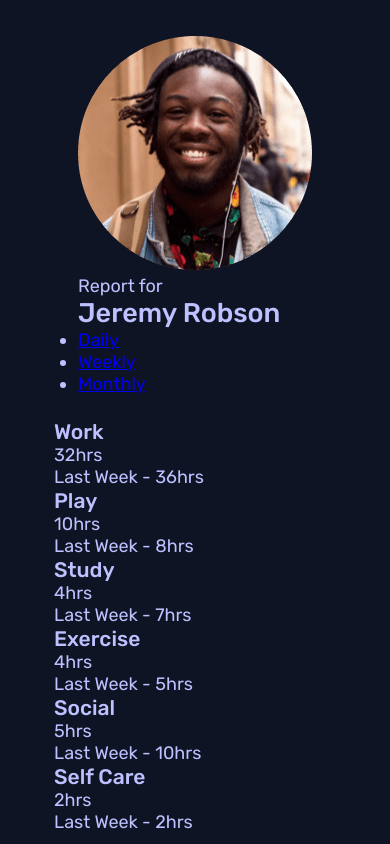
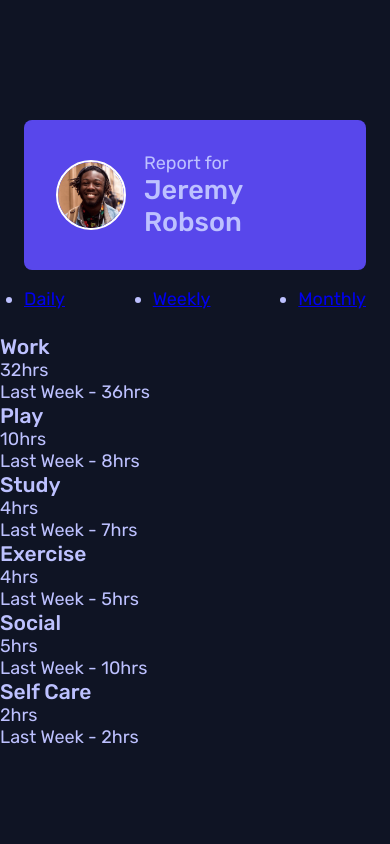
Before and after one commit to Polaris-algedi/time-tracking-dashboard, a website built with Vite: page index.html in a window 390 px wide. Built offline with nearby package versions, Linux system fonts and the light colour scheme.

Commit message:
Adds user profile and timeframe list styling
Introduces new CSS variables and classes to support user profile components and timeframe lists, enhancing layout consistency and visual clarity for mobile displays.

```diff
--- a/src/style.css
+++ b/src/style.css
@@ -36,10 +36,15 @@
   --spacing-1: 1.125rem; /* 18px */
   --spacing-2: 1.25rem; /* 20px */
   --spacing-3: 1.5rem; /* 24px */
+  --spacing-4: 2rem; /* 32px */
 
   /* Design widths */
   --mobile-design-width: 23.438rem; /* 375px */
   --laptop-design-width: 58rem; /* 928px */
+
+  /* Profile picture dimensions for mobile */
+  --profile-picture-width-mobile: 4.375rem; /* 70px */
+  --profile-picture-height-mobile: 4.375rem; /* 70px */
 
   /* Borders */
   --border-radius: 0.5rem; /* 8px */
@@ -81,3 +86,26 @@ h1 {
 header {
   margin: var(--spacing-3);
 }
+
+.user {
+  display: flex;
+  align-items: center;
+  /* gap: var(--spacing-1); */
+  background-color: var(--purple-600);
+  padding: var(--spacing-4);
+  border-radius: var(--border-radius);
+}
+
+.user img {
+  width: var(--profile-picture-width-mobile);
+  height: var(--profile-picture-height-mobile);
+  border: 2px solid white;
+  border-radius: 50%;
+  margin-right: var(--spacing-1);
+}
+
+.timeframe-list {
+  display: flex;
+  justify-content: space-between;
+  margin-top: var(--spacing-1);
+}
```
